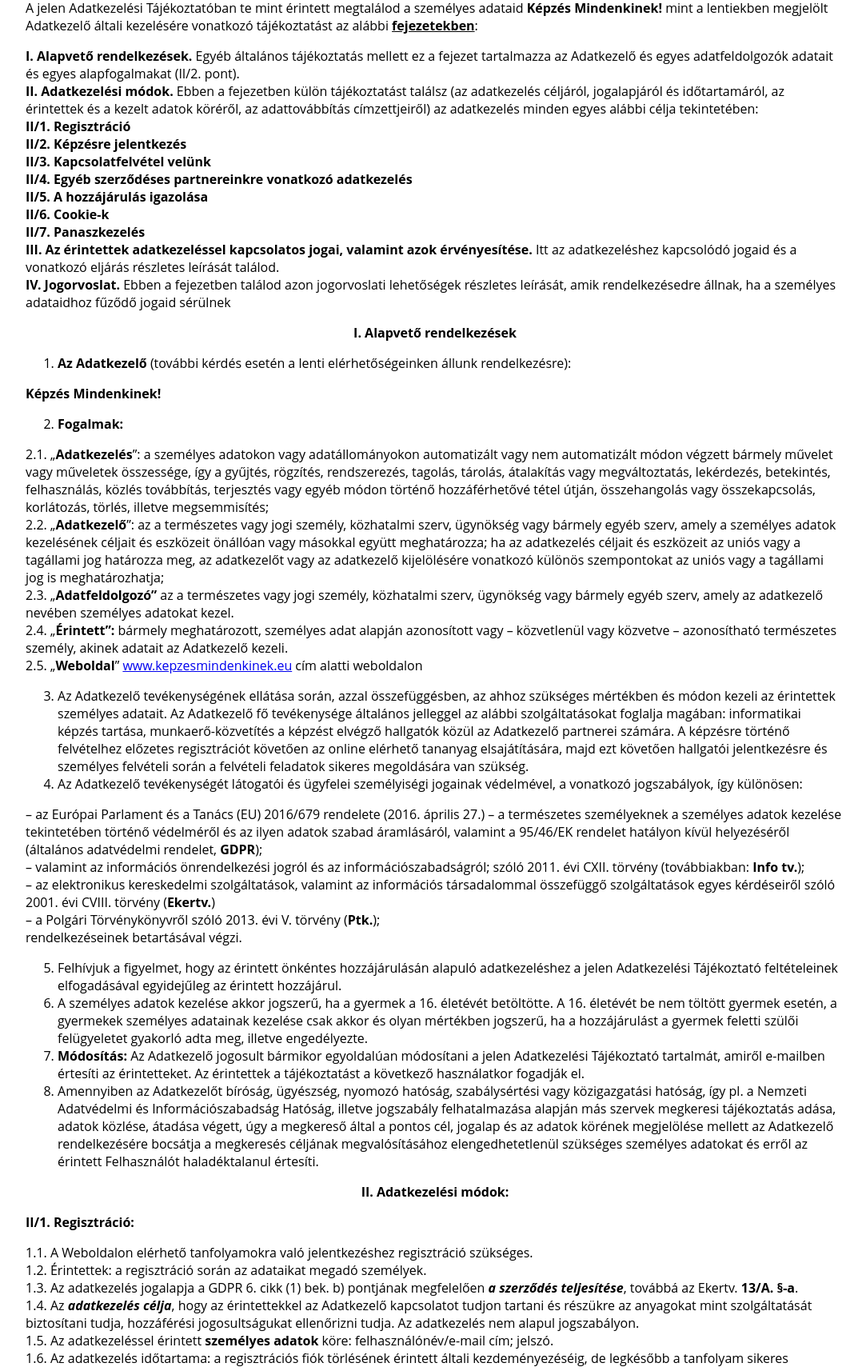
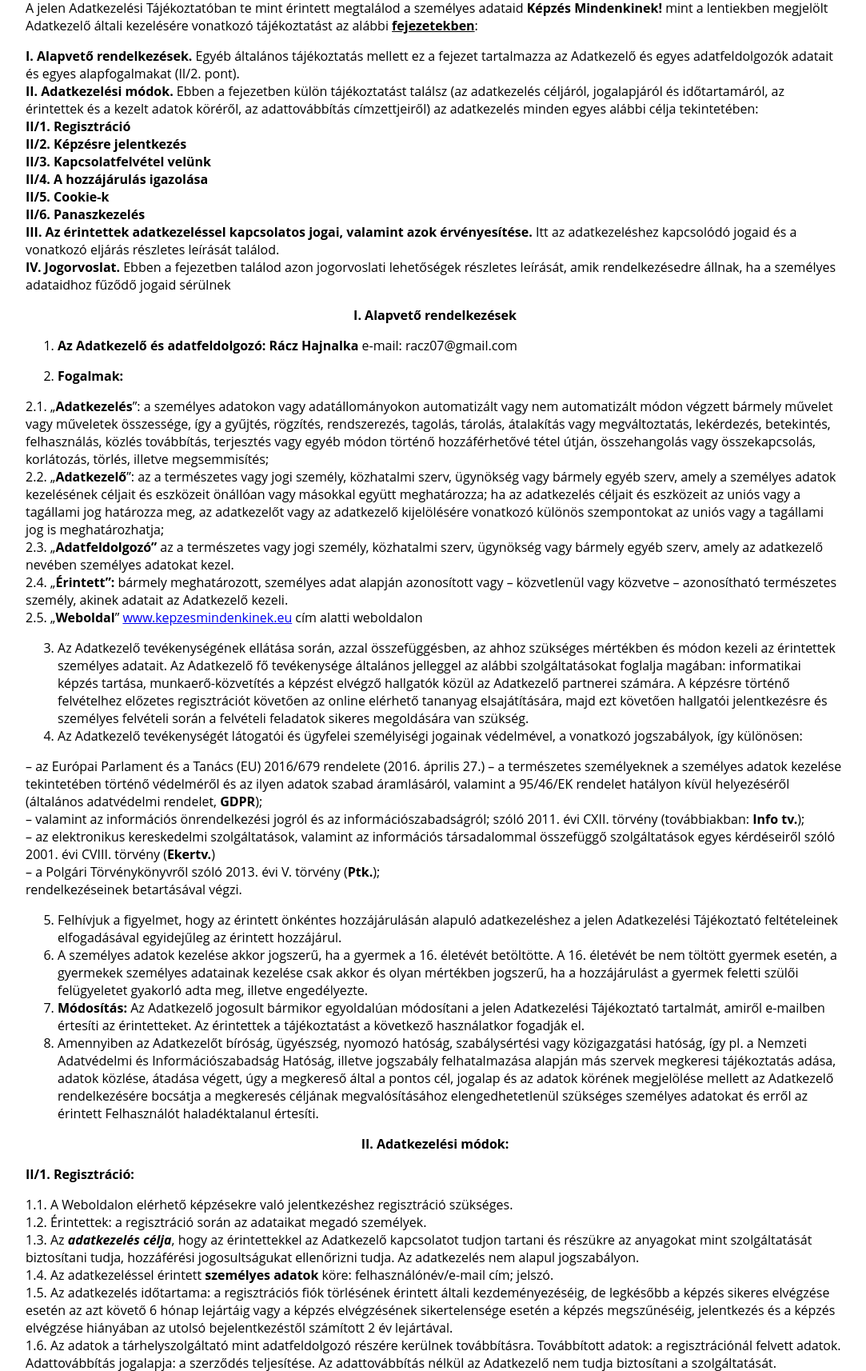
Before and after one commit to rolkotaki/django-hajni-courses, a Django app: page /adatnyilatkozat in a window 1280 px wide. Shown: the part 207-1921 px from the top of the page at 80% size, without its empty margins (96-1179 px from the left). Run offline with Django 5.2, Linux system fonts and the light colour scheme; parts of the project's set-up code (start-up, migrations or seed data) failed here and were passed over.

Commit message:
Update Privacy Policy

```diff
--- a/hajni_courses_app/templates/privacy_notice.html
+++ b/hajni_courses_app/templates/privacy_notice.html
@@ -15,21 +15,17 @@
                 Adatkezelési módok.</strong> Ebben a fejezetben külön tájékoztatást találsz (az adatkezelés céljáról,
             jogalapjáról és időtartamáról, az érintettek és a kezelt adatok köréről, az adattovábbítás címzettjeiről) az
             adatkezelés minden egyes alábbi célja tekintetében:<br> <strong>II/1. Regisztráció<br> </strong><strong>II/2.
-                Képzésre jelentkezés<br> </strong><strong>II/3. Kapcsolatfelvétel velünk<br> </strong><strong>II/4.
-                Egyéb szerződéses partnereinkre vonatkozó adatkezelés<br> </strong><strong>II/5. A hozzájárulás
-                igazolása<br> </strong><strong>II/6. Cookie-k<br> </strong><strong>II/7. Panaszkezelés<br>
+                Képzésre jelentkezés<br> </strong><strong>II/3. Kapcsolatfelvétel velünk<br> </strong><strong>II/4. A hozzájárulás
+                igazolása<br> </strong><strong>II/5. Cookie-k<br> </strong><strong>II/6. Panaszkezelés<br>
             </strong><strong>III. Az érintettek adatkezeléssel kapcsolatos jogai, valamint azok érvényesítése. </strong>Itt
             az adatkezeléshez kapcsolódó jogaid és a vonatkozó eljárás részletes leírását találod.<br> <strong>IV.
                 Jogorvoslat. </strong>Ebben a fejezetben találod azon jogorvoslati lehetőségek részletes leírását, amik
             rendelkezésedre állnak, ha a személyes adataidhoz fűződő jogaid sérülnek</p>
         <p align="center"><strong>I. Alapvető rendelkezések</strong></p>
         <ol>
-            <li><strong>Az Adatkezelő </strong>(további kérdés esetén a lenti elérhetőségeinken állunk rendelkezésre):
+            <li><strong>Az Adatkezelő és adatfeldolgozó: Rácz Hajnalka</strong> e-mail: racz07@gmail.com
             </li>
         </ol>
-
-        <p><strong>Képzés Mindenkinek!<br> </strong></p>
-        <!--	TODO contact details-->
 
         <ol start="2">
             <li><strong> Fogalmak: </strong></li>
@@ -92,20 +88,18 @@
         </ol>
         <p align="center"><strong>II. Adatkezelési módok:</strong></p>
         <p><strong>II/1. Regisztráció: </strong></p>
-        <p>1.1. A Weboldalon elérhető tanfolyamokra való jelentkezéshez regisztráció szükséges.<br> 1.2. Érintettek: a
-            regisztráció során az adataikat megadó személyek.<br> 1.3. Az adatkezelés jogalapja a GDPR 6. cikk (1) bek.
-            b) pontjának megfelelően <strong><em>a szerződés teljesítése</em></strong>, továbbá az Ekertv.<strong> 13/A.
-                §-a</strong>.<br> 1.4. Az <strong><em>adatkezelés célja</em></strong>, hogy az érintettekkel az
+        <p>1.1. A Weboldalon elérhető képzésekre való jelentkezéshez regisztráció szükséges.<br> 1.2. Érintettek: a
+            regisztráció során az adataikat megadó személyek.<br> 1.3. Az <strong><em>adatkezelés célja</em></strong>, hogy az érintettekkel az
             Adatkezelő kapcsolatot tudjon tartani és részükre az anyagokat mint szolgáltatását biztosítani tudja,
-            hozzáférési jogosultságukat ellenőrizni tudja. Az adatkezelés nem alapul jogszabályon.<br> 1.5. Az
-            adatkezeléssel érintett <strong>személyes adatok</strong> köre: felhasználónév/e-mail cím; jelszó.<br> 1.6.
+            hozzáférési jogosultságukat ellenőrizni tudja. Az adatkezelés nem alapul jogszabályon.<br> 1.4. Az
+            adatkezeléssel érintett <strong>személyes adatok</strong> köre: felhasználónév/e-mail cím; jelszó.<br> 1.5.
             Az adatkezelés időtartama: a regisztrációs fiók törlésének érintett általi kezdeményezéséig, de legkésőbb a
-            tanfolyam sikeres elvégzése esetén az azt követő 6 hónap lejártáig vagy a tanfolyam elvégzésének
-            sikertelensége esetén a tanfolyam megszűnéséig, jelentkezés és a képzés elvégzése hiányában az utolsó
-            bejelentkezéstől számított 2 év lejártával.<br> 1.7. Az adatok a tárhelyszolgáltató mint adatfeldolgozó
+            képzés sikeres elvégzése esetén az azt követő 6 hónap lejártáig vagy a képzés elvégzésének
+            sikertelensége esetén a képzés megszűnéséig, jelentkezés és a képzés elvégzése hiányában az utolsó
+            bejelentkezéstől számított 2 év lejártával.<br> 1.6. Az adatok a tárhelyszolgáltató mint adatfeldolgozó
             részére kerülnek továbbításra. Továbbított adatok: a regisztrációnál felvett adatok. Adattovábbítás
             jogalapja: a szerződés teljesítése. Az adattovábbítás nélkül az Adatkezelő nem tudja biztosítani a
-            szolgáltatását.<br> 1.8. Felhívjuk a figyelmed, hogy Google vagy Facebook fiókkal történő regisztráció
+            szolgáltatását.<br> 1.7. Felhívjuk a figyelmed, hogy Google vagy Facebook fiókkal történő regisztráció
             esetén az adatok gyűjtése ezen szolgáltatóktól (Facebook Inc.; 1 Hacker Way, Menlo Park, CA 94025, USA; és
             Google LLC 1600 Amphitheatre Pkwy, Mountain View, CA 94043, Egyesült Államok) történik az összekapcsolást
             elősegítő plug-inekkel és az adatkezelésre nézve ezen szolgáltatók adatkezelési tájékoztatói is irányadóak.
@@ -124,22 +118,18 @@
             feltételeivel nem értesz egyet, úgy kérjük, hogy az e-maillel történő regisztrációt válaszd!</em></p>
         <p><strong>&nbsp;</strong><strong>II/2. Képzésre jelentkezés: </strong></p>
         <p>2.1. Az Adatkezelő képzésére történő jelentkezés a weboldalon és személyesen történik.<br> 2.2. Érintettek: a
-            képzésre önkéntesen jelentkező személyek.<br> 2.3. Az adatkezelés jogalapja a GDPR 6. cikk (1) bek. b)
-            pontjának megfelelően <strong><em>a szerződés teljesítése</em></strong>, továbbá az Ekertv.<strong> 13/A.
-                §-a.<br> </strong>2.4. Az <strong><em>adatkezelés célja</em></strong> az érintettek és az Adatkezelő
+            képzésre önkéntesen jelentkező személyek.<br> </strong>2.3. Az <strong><em>adatkezelés célja</em></strong> az érintettek és az Adatkezelő
             közötti kapcsolattartás és a felvételi eljárás (személyes felvételi vizsga) biztosítása. Az adatok megadása
-            nélkül az Adatkezelő nem tudja biztosítani a szolgáltatását.<br> 2.5. Az adatkezeléssel érintett <strong>személyes
-                adatok köre</strong>: vezetéknév, keresztnév, e-mail cím, telefonszám, a jelentkező önéletrajzban
-            önkéntesen megadott egyéb adatok: születési dátum, életkor, képzettség, végzettség, nyelvismereti és egyéb
-            készségek, korábbi munkahelyek és tisztségek, fénykép (képmás).<br> 2.6. Az adatkezelés időtartama: a
-            regisztrációs fiók törlésének érintett általi kezdeményezéséig, de legkésőbb a tanfolyam sikeres elvégzését
-            követő 6 hónap lejártáig vagy a tanfolyam elvégzésének sikertelensége esetén a tanfolyam megszűnéséig,
-            jelentkezés és a képzés elvégzése hiányában az utolsó bejelentkezéstől számított 2 év lejártával.<br> 2.7. A
+            nélkül az Adatkezelő nem tudja biztosítani a szolgáltatását.<br> 2.4. Az adatkezeléssel érintett <strong>személyes
+                adatok köre</strong>: vezetéknév, keresztnév, e-mail cím, telefonszám, életkor.<br> 2.5. Az adatkezelés időtartama: a
+            regisztrációs fiók törlésének érintett általi kezdeményezéséig, de legkésőbb a képzés sikeres elvégzését
+            követő 6 hónap lejártáig vagy a képzés elvégzésének sikertelensége esetén a képzés megszűnéséig,
+            jelentkezés és a képzés elvégzése hiányában az utolsó bejelentkezéstől számított 2 év lejártával.<br> 2.6. A
             fent megjelölt tárhelyszolgáltató adatfeldolgozónak minősül az adatkezelés vonatkozásában. Az adattovábbítás
             nélkül az Adatkezelő nem tudja biztosítani a szolgáltatását. A személyes adatok továbbá továbbításra
             kerülnek a jelentkezéseket kezelő, elbíráló kollégáinkhoz.</p>
         <p><strong>II/3. Kapcsolatfelvétel velünk</strong></p>
-        <p>3.1. Amikor valaki (pl. e-mail-ben vagy telefonon) elsőként, egyéb adatkezelés nélkül felveszi a kapcsolatot
+        <p>3.1. Amikor valaki (pl. e-mail-ben) elsőként, egyéb adatkezelés nélkül felveszi a kapcsolatot
             az Adatkezelővel annak elérhetőségein (így ajánlatkérés vagy ajánlattétel céljából), az Adatkezelő személyes
             adatokat kezel.<br> 3.2. Az adatkezelés <strong><em>célja</em></strong> a kapcsolattartás.<br> 3.3. Az
             adatkezelés <strong><em>jogalapja</em></strong> az érintett önkéntes hozzájárulása. [GDPR 6. cikk (1)
@@ -148,71 +138,60 @@
             adatok megadása a szerződés kötésének nem feltétele, azonban annak elmaradása esetén a kapcsolattartás nem
             biztosítható.<br> 3.6. Az adatkezeléssel érintett <strong><em>személyes adatok köre</em></strong>: az
             érintett által a kapcsolatfelvételnél önkéntesen megadott személyes adatok, különösen a neve, e-mail címe,
-            telefonszáma, beosztása, tisztsége.<br> 3.7. Az adatkezelés címzettje az ügyfélkapcsolatokkal foglalkozó
-            munkatárs, illetve az érintett által küldött üzenet címzettje, vagy a kérdéssel foglalkozó kolléga.</p>
-        <p><strong>II/4. Egyéb szerződéses partnereinkre vonatkozó adatkezelés</strong></p>
-        <p>4.1. Az Adatkezelő az egyéb szerződéses partnerei vonatkozásában kapcsolattartás, a szerződések teljesítése
-            céljából kezeli a természetes személy partnerek és a nem természetes személy partnerek kapcsolattartóinak
-            adatait (partnerek nevét és lakcímét, e-mail címét, telefonszámát, kapcsolattartók nevét, telefonszámát,
-            e-mail címét, tisztségét, munkakörét).<br> 4.2. Az adatkezelés jogalapja a szerződés teljesítése [GDPR 6.
-            cikk (1) bekezdés b) pont szerinti adatkezelés] a természetes személy partnerek esetében. A nem természetes
-            személy partnerek kapcsolattartóinak adatai tekintetében az adatkezelés jogalapja a partner és az Adatkezelő
-            azon jogos érdeke, hogy a közöttük fennálló szerződés teljesítésre kerüljön teljesítése [GDPR 6. cikk (1)
-            bekezdés f) pont szerinti adatkezelés].<br> 4.3. Az adatkezelés időtartama: 5 év, a polgári jogi elévülés
-            szabályainak megfelelően.</p>
-        <p><strong>II/5. A hozzájárulás igazolása</strong></p>
-        <p>5.1. Ha az adatkezelés hozzájáruláson alapul, az adatkezelőnek képesnek kell lennie annak igazolására, hogy
+            telefonszáma, beosztása, tisztsége.</p>
+        <p><strong>II/4. A hozzájárulás igazolása</strong></p>
+        <p>4.1. Ha az adatkezelés hozzájáruláson alapul, az adatkezelőnek képesnek kell lennie annak igazolására, hogy
             az érintett személyes adatainak kezeléséhez hozzájárult. Ennek érdekében az Adatkezelő tárolja és szükség
-            esetén az eljáró hatóság/bíróság előtt felhasználja az érintett személyes adatait.<br> 5.2. Az érintett a
-            hozzájárulást adó személy.<br> 5.3. A GDPR 7. cikk (1) bekezdése írja elő ezt a kötelezettséget [GDPR 6.
-            cikk (1) bekezdés c) pont szerinti adatkezelés].<br> 5.4. Az adatkezeléssel érintett adatok köre: a
+            esetén az eljáró hatóság/bíróság előtt felhasználja az érintett személyes adatait.<br> 4.2. Az érintett a
+            hozzájárulást adó személy.<br> 4.3. A GDPR 7. cikk (1) bekezdése írja elő ezt a kötelezettséget [GDPR 6.
+            cikk (1) bekezdés c) pont szerinti adatkezelés].<br> 4.4. Az adatkezeléssel érintett adatok köre: a
             hozzájárulás megadásának időpontja, IP-cím, az azonosításhoz szükséges adatok, így az e-mail cím és a
-            vezeték, illetve keresztnév.<br> 5.5. Az adatkezelés időtartama: a jogszabályi elévülési idő.</p>
-        <p><strong>II/6. Cookie-k</strong></p>
-        <p>6.1. Az anonim látogatóazonosító (cookie/süti) egy olyan egyedi – azonosításra (autentikálásra), illetve
+            vezeték, illetve keresztnév.<br> 4.5. Az adatkezelés időtartama: a jogszabályi elévülési idő.</p>
+        <p><strong>II/5. Cookie-k</strong></p>
+        <p>5.1. Az anonim látogatóazonosító (cookie/süti) egy olyan egyedi – azonosításra (autentikálásra), illetve
             profilinformációk tárolására alkalmas – jelsorozat, amelyet a szolgáltatók a látogatók, így az Érintett
             számítógépére helyeznek el. Fontos tudni, hogy az ilyen jelsorozat önmagában semmilyen módon nem képes az
             ügyfelet, azaz a látogatót azonosítani, csak a látogató gépének felismerésére alkalmas és az IP-cím
-            kezelését igényli.<br> 6.2. A cookie használata az ügyfelek információhasználati szokásairól történő
+            kezelését igényli.<br> 5.2. A cookie használata az ügyfelek információhasználati szokásairól történő
             adatszerzést jelent a szolgáltatás színvonalának emelése és a szolgáltatások testreszabása céljából. A
             cookie webanalitikai célokat szolgál, elősegíti az érintettek megkülönböztetését, az adatvesztés
             megakadályozását. Az anonim látogatóazonosító lehetővé teszi továbbá az érintett internethasználatának, így
             a megtekintett weboldalak történetének a böngészési szokásoknak nyomon követését. A cookie használatával
             kizárólag az adott szolgáltató tudja az érintett adatokat az érintett személyével kapcsolatba hozni, és
-            kizárólag az érintett domain cím látogatása esetén.<br> 6.3. Az érintettnek (a weboldal látogatójának) módja
+            kizárólag az érintett domain cím látogatása esetén.<br> 5.3. Az érintettnek (a weboldal látogatójának) módja
             van a böngészőjét úgy beállítani, hogy az ne engedje meg az egyedi azonosító jel elhelyezését a
             számítógépére, illetőleg a telepítést, oldalra történő belépést követően törölni tudja ezeket a böngésző
             adatvédelmi beállításainál, így a követés leáll. Ebben az esetben a legtöbb szolgáltatásunkat ugyanúgy
             igénybe veheti, de bizonyos esetekben (például a testreszabott megoldásokat kínáló oldalainkon) az igénybe
-            vehető szolgáltatások köre szűkebb.<br> 6.4. A cookie kezelése kapcsán az adattárolás időtartama a cookie
+            vehető szolgáltatások köre szűkebb.<br> 5.4. A cookie kezelése kapcsán az adattárolás időtartama a cookie
             típusától függ. A munkamenet-cookie-k a böngésző bezárásával lejárnak. A maradandó cookie-k, beleértve a
             helyi megosztott objektumokat („Flash cookie-kat”), általában két hónaptól pár évig terjedő lejárati idővel
-            rendelkeznek, a lenti táblázat szerint.<br> 6.5. A legtöbb böngésző menüsorában található „Segítség”
+            rendelkeznek, a lenti táblázat szerint.<br> 5.5. A legtöbb böngésző menüsorában található „Segítség”
             funkció, tájékoztatást nyújt arra vonatkozóan, hogy az Érintett saját böngészőjében<br> – hogyan tudja
             letiltani a cookie-kat,<br> – hogyan fogadhat el új cookie-kat,<br> – hogyan adhat utasítást böngészőjének
             arra, hogy új cookie-t állítson be, vagy<br> – hogyan kapcsoljon ki egyéb cookie-kat.</p>
-        <p>6.6. Google Chrome: <a href="https://support.google.com/accounts/answer/61416?hl=hu">https://support.google.com/accounts/answer/61416?hl=hu<br>
+        <p>5.6. Google Chrome: <a href="https://support.google.com/accounts/answer/61416?hl=hu">https://support.google.com/accounts/answer/61416?hl=hu<br>
         </a>Firefox: <a
                 href="https://support.mozilla.org/hu/kb/sutik-informacio-amelyet-weboldalak-tarolnak-szami?redirectlocale=hu&amp;redirectslug=S%C3%BCtik+kezel%C3%A9se">https://support.mozilla.org/hu/kb/sutik-informacio-amelyet-weboldalak-tarolnak-szami?redirectlocale=hu&amp;redirectslug=S%C3%BCtik+kezel%C3%A9se<br>
         </a>Microsoft Internet Explorer: <a
                 href="https://support.microsoft.com/hu-hu/help/17442/windows-internet-explorer-delete-manage-cookies#ie=ie-11">https://support.microsoft.com/hu-hu/help/17442/windows-internet-explorer-delete-manage-cookies#ie=ie-11<br>
         </a>Microsoft Edge: <a href="https://privacy.microsoft.com/hu-HU/windows-10-microsoft-edge-and-privacy">https://privacy.microsoft.com/hu-HU/windows-10-microsoft-edge-and-privacy</a>
         </p>
-        <p>6.7. Az adatkezelés célja: az érintetti élmény javítása, az érintettek azonosítása, az aktuális munkamenet
+        <p>5.7. Az adatkezelés célja: az érintetti élmény javítása, az érintettek azonosítása, az aktuális munkamenet
             adatainak tárolása, az adatvesztés megakadályozása, az érintettek azonosítása, nyomon követése,
-            webanalitika.<br> 6.8. Az adatkezelés <strong><em>jogalapja</em></strong> a webes felület helyes működéséhez
+            webanalitika.<br> 5.8. Az adatkezelés <strong><em>jogalapja</em></strong> a webes felület helyes működéséhez
             nélkülözhetetlen cookie-k esetén a GDPR 6. cikk (1) bekezdésének f) pontja, az Adatkezelőnek a weboldal
             megfelelő működéséhez fűződő jogos érdeke. Egyéb cookie-k esetében az adatkezelés jogalapja a GDPR 6. cikk
-            (1) bek. a) pontjának megfelelően <strong><em>az érintett önkéntes hozzájárulása.<br> </em></strong>6.9. A
+            (1) bek. a) pontjának megfelelően <strong><em>az érintett önkéntes hozzájárulása.<br> </em></strong>5.9. A
             kezelt adatok köre: böngészési előzmény, azonosítószám, dátum, időpont.</p>
-        <p><strong>II/7. Panaszkezelés</strong></p>
-        <p>7.1. Az Adatkezelés a panaszkezelés <strong><em>céljából</em></strong> történik, az Adatkezelő köteles a
-            panaszt megőrizni a vonatkozó jogszabályok alapján.<br> 7.2. Az <strong><em>érintett</em></strong> a
-            panaszos személy, illetve a kapcsolattartó.<br> 7.3. Az adatkezelés <strong><em>jogalapja</em></strong> a
+        <p><strong>II/6. Panaszkezelés</strong></p>
+        <p>6.1. Az Adatkezelés a panaszkezelés <strong><em>céljából</em></strong> történik, az Adatkezelő köteles a
+            panaszt megőrizni a vonatkozó jogszabályok alapján.<br> 6.2. Az <strong><em>érintett</em></strong> a
+            panaszos személy, illetve a kapcsolattartó.<br> 6.3. Az adatkezelés <strong><em>jogalapja</em></strong> a
             jogszabályi kötelezettség teljesítése, az 1997. évi CLV. törvény 17/A. § (7) bekezdése [GDPR 6. cikk (1)
-            bekezdés c) pont szerinti adatkezelés].<br> 7.4. Az adatkezeléssel érintett <strong><em>személyes adatok
-                köre</em></strong>: név, cím, e-mail cím, telefonszám.<br> 7.5. Az adatkezelés
-            <strong><em>időtartama</em></strong>: 3 év, a jogszabályi megőrzési kötelezettségnek megfelelően.<br> 7.6.
+            bekezdés c) pont szerinti adatkezelés].<br> 6.4. Az adatkezeléssel érintett <strong><em>személyes adatok
+                köre</em></strong>: név, cím, e-mail cím, telefonszám.<br> 6.5. Az adatkezelés
+            <strong><em>időtartama</em></strong>: 3 év, a jogszabályi megőrzési kötelezettségnek megfelelően.<br> 6.6.
             <strong><em>Címzettek: </em></strong>a panasz kezelésével foglalkozó kollégáink, valamint az érintett
             hatóságok.</p>
         <p align="center"><strong>III. Érintettek adatkezeléssel kapcsolatos jogai, valamint azok érvényesítése</strong>
```
